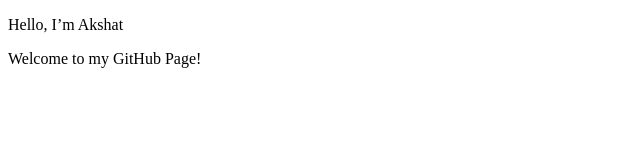
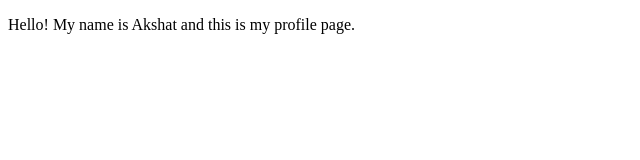
Before and after one commit to AkshatWM/akshatwm.github.io, a plain HTML site: page index.html in a window 1280 px wide. Shown: the whole page, without its empty margins (0-640 px from the left). Drawn offline with Linux system fonts and the light colour scheme.

Commit message:
update 0.02

```diff
--- a/index.html
+++ b/index.html
@@ -4,9 +4,11 @@
   <meta charset="UTF-8">
   <meta name="viewport" content="width=device-width, initial-scale=1.0">
   <title>Profile Page of Akshat Singh</title>
+  <link rel="stylesheet" href="style.css">
 </head>
 <body>
-  <p>Hello, I’m Akshat </p>
-  <p>Welcome to my GitHub Page!</p>
+  <div>
+    <p>Hello! My name is Akshat and this is my profile page.</p>
+  </div>
 </body>
 </html>
```
Also changed, not shown: style.css (added).
